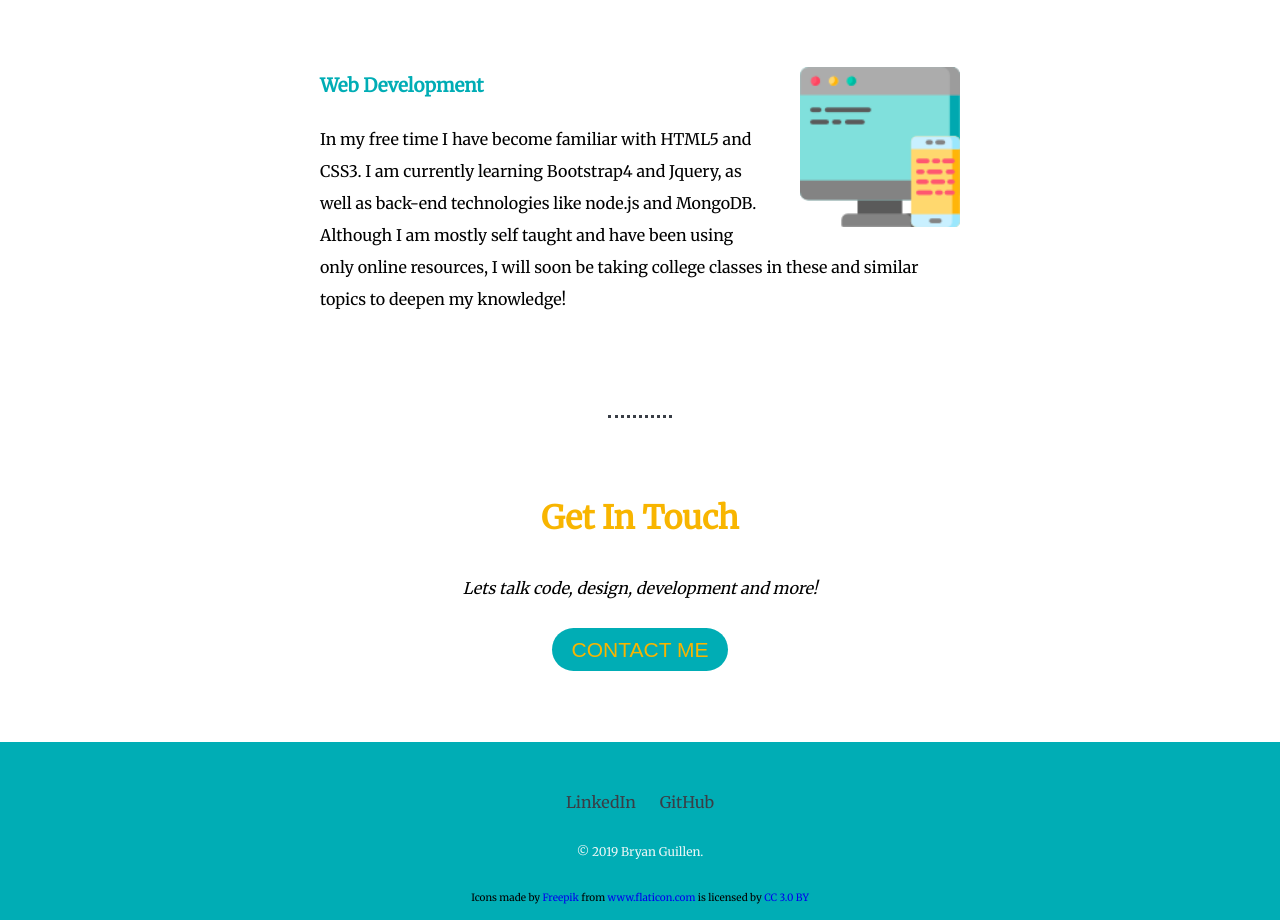
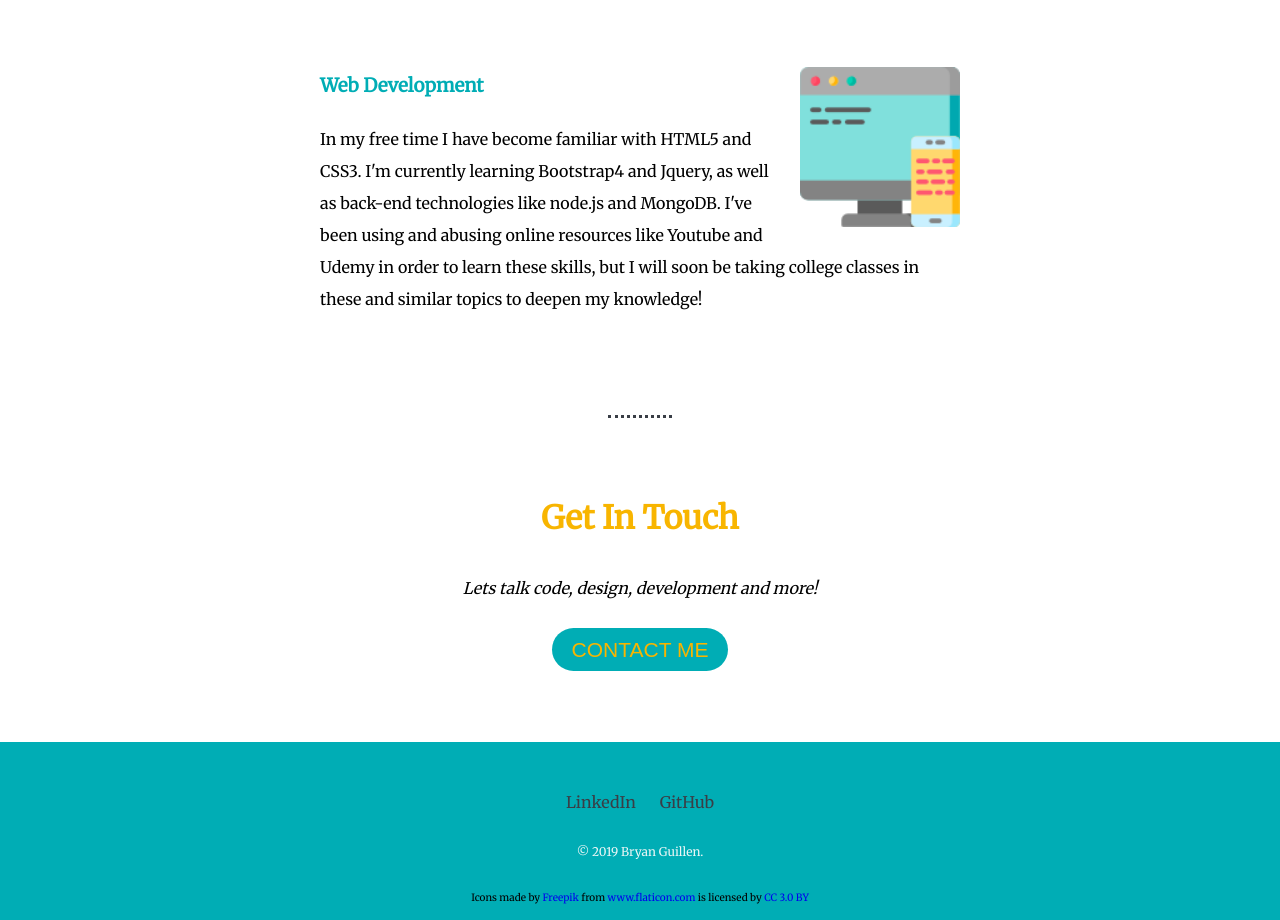
Before and after one commit to bryansilva10/PersonalSite, a plain HTML site: page index.html in a window 1280 px wide. Shown: the part 1680-2600 px from the top of the page. Drawn offline with Linux system fonts and the light colour scheme; a web font is replaced by a local one.

Commit message:
Update index.html

```diff
--- a/index.html
+++ b/index.html
@@ -33,8 +33,8 @@
         <div class="skill-row">
           <img class="Front-End" src="images/FrontEnd.png" alt="">
           <h3>Web Development</h3>
-          <p>In my free time I have become familiar with HTML5 and CSS3. I am currently learning Bootstrap4 and Jquery,
-            as well as back-end technologies like node.js and MongoDB. Although I am mostly self taught and have been using only online resources, I will soon be taking
+          <p>In my free time I have become familiar with HTML5 and CSS3. I'm currently learning Bootstrap4 and Jquery,
+            as well as back-end technologies like node.js and MongoDB. I've been using and abusing online resources like Youtube and Udemy in order to learn these skills, but I will soon be taking
             college classes in these and similar topics to deepen my knowledge!</p>
         </div>
       </div>
```
